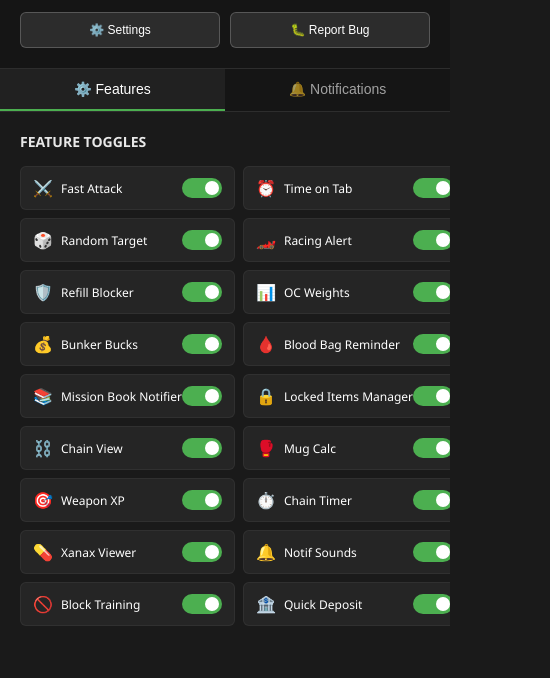
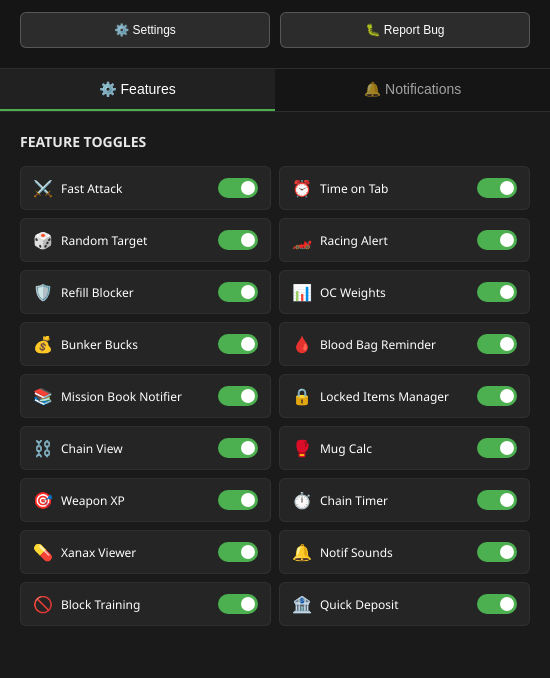
Before and after one commit to Machiacelli/SidekickChromeExt, a browser extension: page popup/popup.html in a window 400 px wide. Shown: the part 166-844 px from the top of the page, 550 px wide, since content can reach past the window. Drawn offline with Linux system fonts and the light colour scheme.

Commit message:
Widen popup to 550px and add version logging

```diff
--- a/popup/popup.html
+++ b/popup/popup.html
@@ -71,7 +71,7 @@
         }
 
         body {
-            width: 450px;
+            width: 550px;
             min-height: 450px;
             max-height: 600px;
             padding: 0;
--- a/src/modules/quick-deposit.module.js
+++ b/src/modules/quick-deposit.module.js
@@ -286,6 +286,7 @@ const QuickDepositModule = {
 
     // Deposit to Property Vault
     depositToProperty(amount) {
+        console.log('🏦 Property Vault Deposit v2.0 - UPDATED CODE RUNNING');
         const url = window.location.href;
         const onPage = url.includes('properties.php');
 
```
